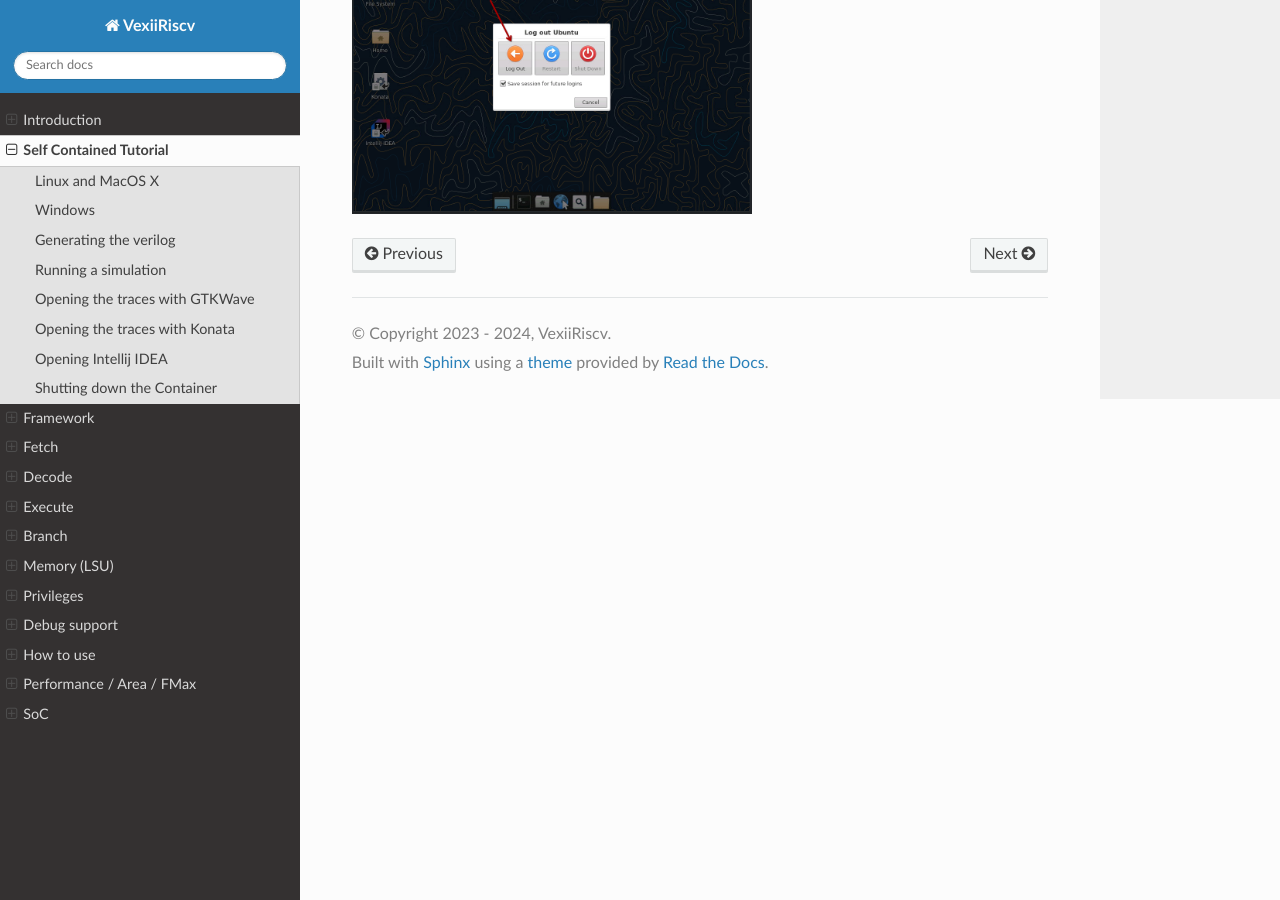
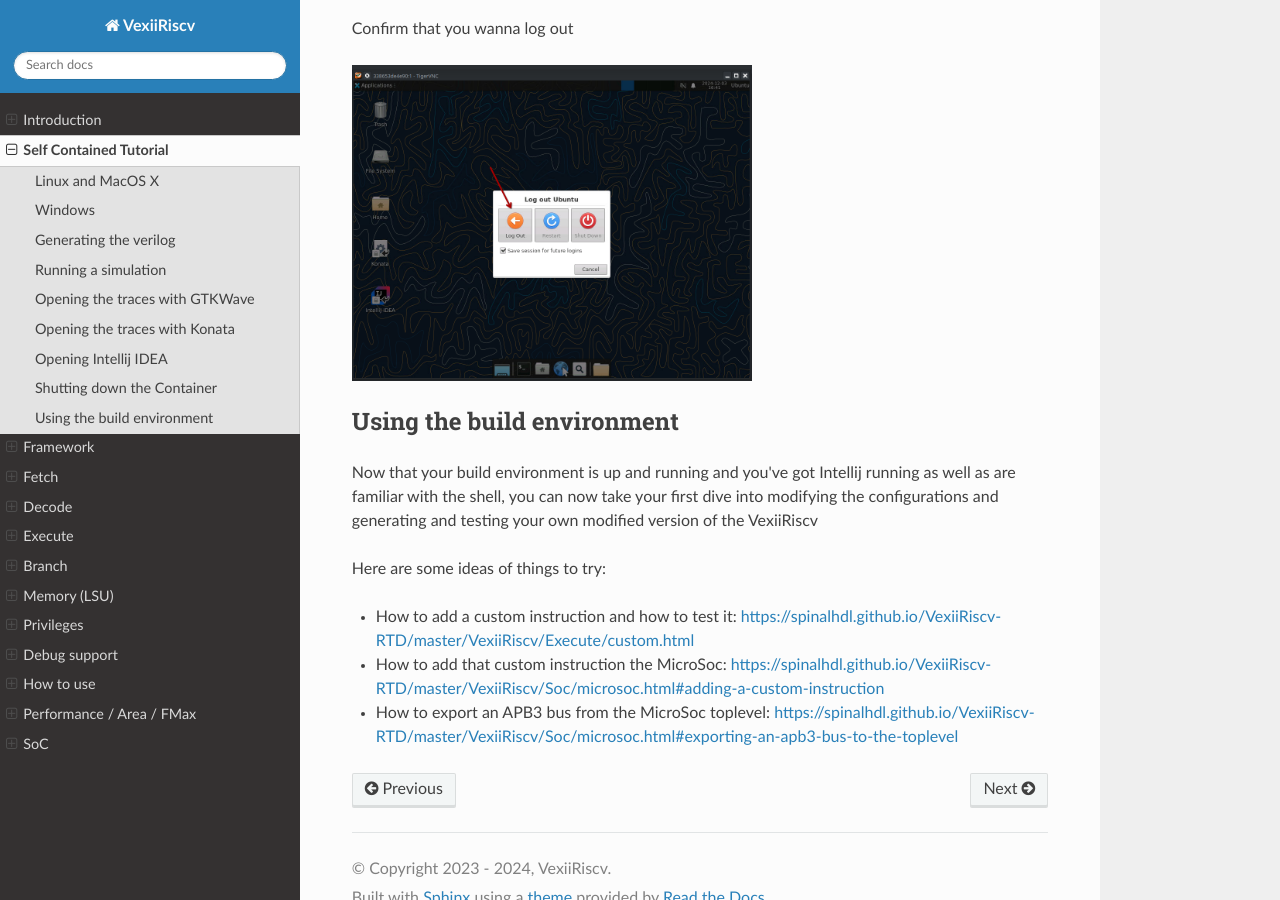
Before and after one commit to SpinalHDL/VexiiRiscv-RTD, a Sphinx documentation site: the page built from source/VexiiRiscv/Tutorial/index.rst, in a window 1280 px wide and 900 px high, scrolled down 9470 px. Built offline with Sphinx 7.4.7 and the Read the Docs theme 3.1.0, drawn with Linux system fonts in a browser that asks for light colours; some of the changed text lies outside the part shown.

Commit message:
Adding links for ideas what to do
Adding some links with suggestion on what to do with the environment

```diff
--- a/source/VexiiRiscv/Tutorial/index.rst
+++ b/source/VexiiRiscv/Tutorial/index.rst
@@ -88,16 +88,20 @@
 
     ~/generate_verilog.sh
 
-This script simply contains the following command
+Take care that the path is correct, then press enter
 
 .. image:: Screenshot_20241203_165329.png
   :width: 400
   :alt: Generate Command
 
+This script simply contains the following command:
+
 .. code-block:: bash
 
     #!/bin/bash
     sbt "Test/runMain vexiiriscv.Generate"
+
+
 
 After it has been running through, you should now have a file called "VexiiRiscv.v"
 right there in your source folder
@@ -134,6 +138,7 @@
   :width: 400
   :alt: Run simulation
 
+After the simulation has run through, you should now have a wave file in simWorkspace/VexiiRiscv/test/
 
 Opening the traces with GTKWave
 -------------------------------
@@ -154,9 +159,12 @@
   :width: 400
   :alt: Start GTKWave
 
+You can now select signal lines and add them to the viewer
+
 .. image:: Screenshot_20241203_170056.png
   :width: 400
   :alt: GTKWave open
+
 
 Opening the traces with Konata
 ------------------------------
@@ -241,3 +249,18 @@
 .. image:: Screenshot_20241203_164155.png
   :width: 400
   :alt: Confirm Logout
+
+
+Using the build environment
+---------------------------
+
+Now that your build environment is up and running and you've got Intellij running as well as are familiar with the shell, you can now take your first dive into modifying the configurations and generating and testing your own modified version of the VexiiRiscv
+
+Here are some ideas of things to try:
+
+* How to add a custom instruction and how to test it:
+  https://spinalhdl.github.io/VexiiRiscv-RTD/master/VexiiRiscv/Execute/custom.html
+* How to add that custom instruction the MicroSoc:
+  https://spinalhdl.github.io/VexiiRiscv-RTD/master/VexiiRiscv/Soc/microsoc.html#adding-a-custom-instruction
+* How to export an APB3 bus from the MicroSoc toplevel:
+  https://spinalhdl.github.io/VexiiRiscv-RTD/master/VexiiRiscv/Soc/microsoc.html#exporting-an-apb3-bus-to-the-toplevel
```
